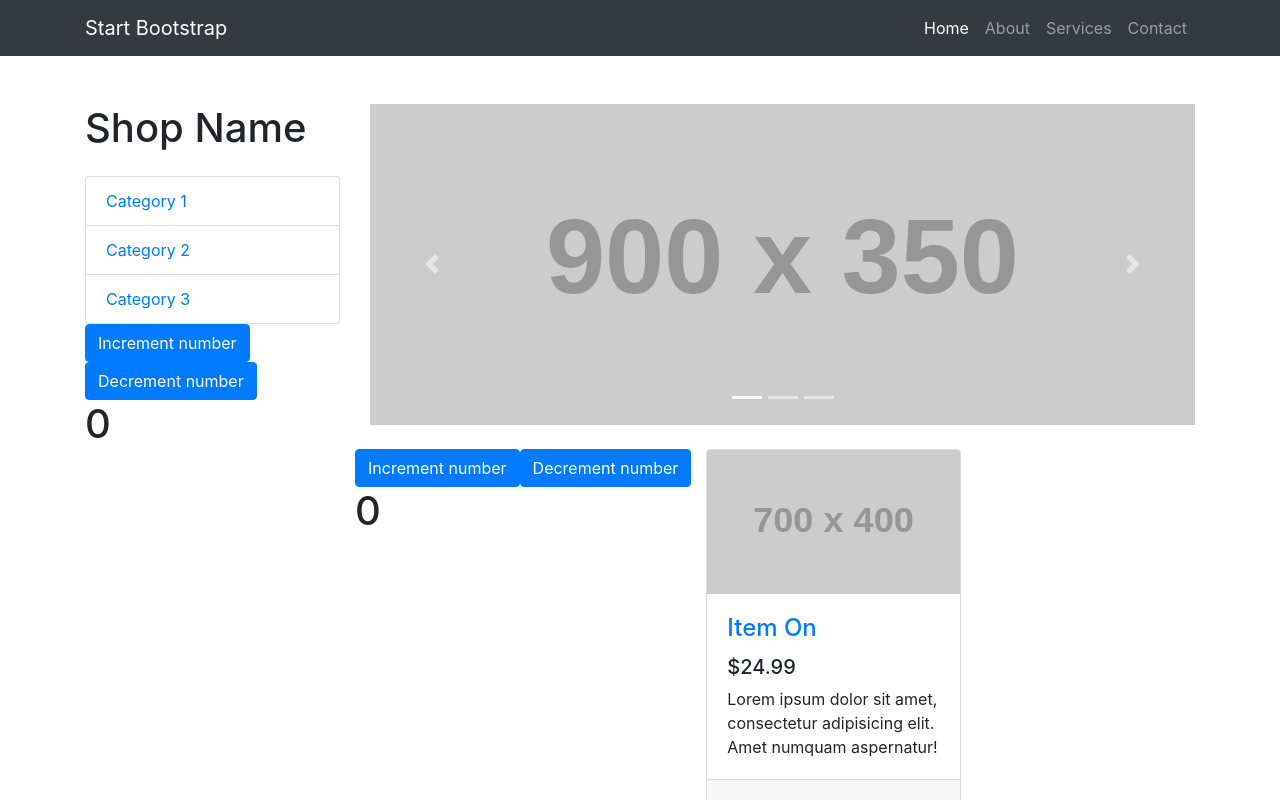
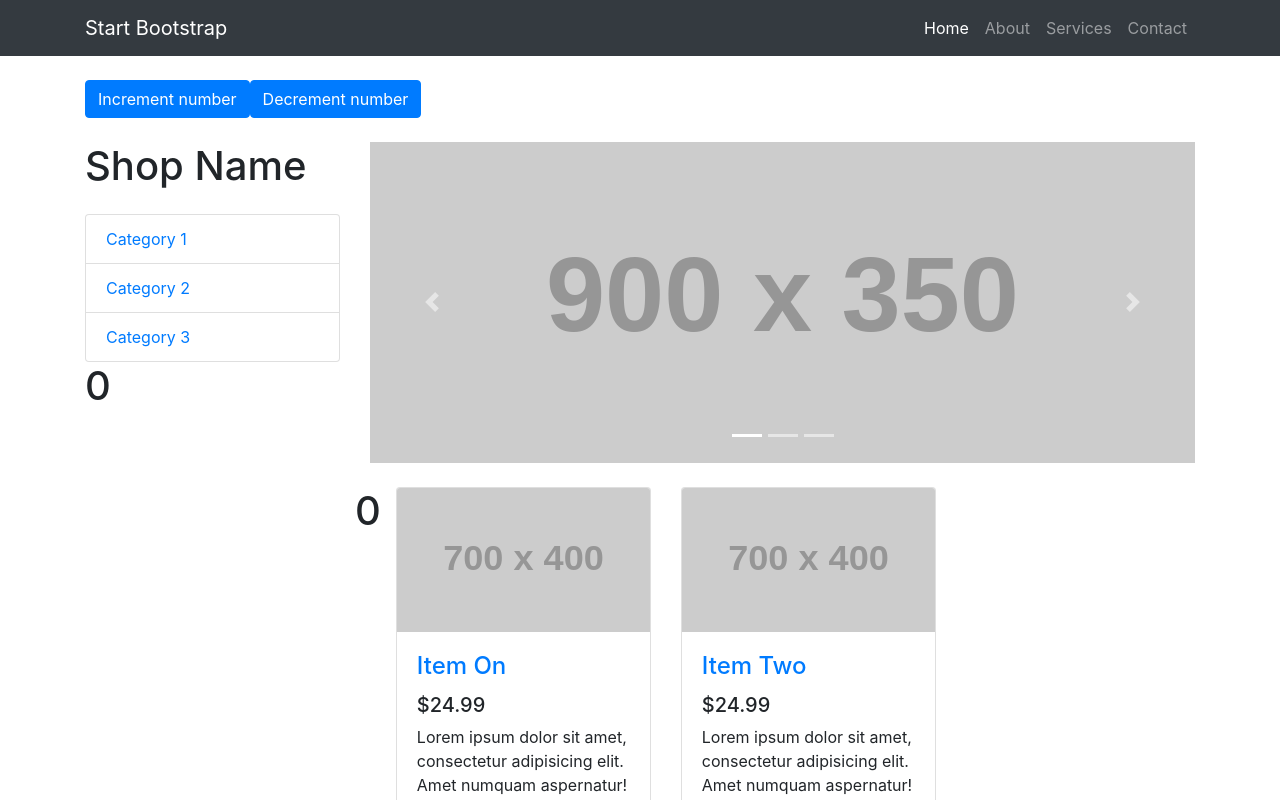
Before and after one commit to olliebrownlow/movie-app, a Next.js app: page / in a window 1280 px wide. Shown: the top 800 px of the page. Built offline with nearby package versions, Linux system fonts and the light colour scheme.

Commit message:
moves state to index.js and uses props to pass it to components

```diff
--- a/components/movieList.js
+++ b/components/movieList.js
@@ -1,50 +1,13 @@
 import React from 'react'
 
-
 class MovieList extends React.Component {
-  // state = {
-  //   count: 0
-  // }
-
-  constructor(props) {
-    super(props)
-
-    this.state = {
-      count: 0
-    }
-  }
-
-  increment = () => {
-    // const count = this.state.count
-    const { count } = this.state
-
-    // very bad, won't work:
-    // this.state.count = count + 1
-
-    this.setState({
-      count: count + 1
-    })
-  }
-
-  decrement = () => {
-
-    const { count } = this.state
-
-    this.setState({
-      count: count - 1
-    })
-  }
 
   render() {
     return (
       <>
         <div>
-          <button onClick={this.increment} className="btn btn-primary">Increment number</button>
-          <button onClick={this.decrement} className="btn btn-primary">Decrement number</button>
-
-          <h1>{this.state.count}</h1>
+          <h1>{this.props.count}</h1>
         </div>
-
         <div className="col-lg-4   col-md-6 mb-4">
           <div className="card h-100">
             <a href="#"><img className="card-img-top" src="http://placehold.it/700x400" alt="" /></a>
--- a/components/sidebar.js
+++ b/components/sidebar.js
@@ -1,17 +1,6 @@
 import { useState } from 'react'
 
-const Sidebar = () => {
-  const [ count, setCount ] = useState(0)
-
-  const increment = () => {
-    const newCount = count + 1
-    setCount(newCount)
-  }
-
-  const decrement = () => {
-    const newCount = count - 1
-    setCount(newCount)
-  }
+const Sidebar = (props) => {
 
   return (
     <div>
@@ -22,10 +11,8 @@ const Sidebar = () => {
         <a href="#" className="list-group-item">Category 3</a>
       </div>
       <div>
-        <button onClick={increment} className="btn btn-primary">Increment number</button>
-        <button onClick={decrement} className="btn btn-primary">Decrement number</button>
 
-        <h1>{count}</h1>
+        <h1>{props.count}</h1>
       </div>
     </div>
   )
--- a/pages/index.js
+++ b/pages/index.js
@@ -1,4 +1,5 @@
 import Head from 'next/head'
+import { useState } from 'react'
 import styles from '../styles/Home.module.css'
 import Navbar from '../components/navbar'
 import Sidebar from '../components/sidebar'
@@ -7,26 +8,41 @@ import MovieList from '../components/movieList.js'
 import Footer from '../components/footer.js'
 
 export default function Home() {
+
+  const [ count, setCount ] = useState(0)
+
+ const increment = () => {
+    const newCount = count + 1
+    setCount(newCount)
+  }
+
+  const decrement = () => {
+    const newCount = count - 1
+    setCount(newCount)
+  }
+
   return (
     <div>
       <Head>
-      <title>Home</title>
-      <link rel="stylesheet" href="https://stackpath.bootstrapcdn.com/bootstrap/4.3.1/css/bootstrap.min.css" integrity="sha384-ggOyR0iXCbMQv3Xipma34MD+dH/1fQ784/j6cY/iJTQUOhcWr7x9JvoRxT2MZw1T" crossOrigin="anonymous" />
-      <script src="https://code.jquery.com/jquery-3.3.1.slim.min.js" integrity="sha384-q8i/X+965DzO0rT7abK41JStQIAqVgRVzpbzo5smXKp4YfRvH+8abtTE1Pi6jizo" crossOrigin="anonymous"></script>
-      <script src="https://cdnjs.cloudflare.com/ajax/libs/popper.js/1.14.7/umd/popper.min.js" integrity="sha384-UO2eT0CpHqdSJQ6hJty5KVphtPhzWj9WO1clHTMGa3JDZwrnQq4sF86dIHNDz0W1" crossOrigin="anonymous"></script>
-      <script src="https://stackpath.bootstrapcdn.com/bootstrap/4.3.1/js/bootstrap.min.js" integrity="sha384-JjSmVgyd0p3pXB1rRibZUAYoIIy6OrQ6VrjIEaFf/nJGzIxFDsf4x0xIM+B07jRM" crossOrigin="anonymous"></script>
+        <title>Home</title>
+        <link rel="stylesheet" href="https://stackpath.bootstrapcdn.com/bootstrap/4.3.1/css/bootstrap.min.css" integrity="sha384-ggOyR0iXCbMQv3Xipma34MD+dH/1fQ784/j6cY/iJTQUOhcWr7x9JvoRxT2MZw1T" crossOrigin="anonymous" />
+        <script src="https://code.jquery.com/jquery-3.3.1.slim.min.js" integrity="sha384-q8i/X+965DzO0rT7abK41JStQIAqVgRVzpbzo5smXKp4YfRvH+8abtTE1Pi6jizo" crossOrigin="anonymous"></script>
+        <script src="https://cdnjs.cloudflare.com/ajax/libs/popper.js/1.14.7/umd/popper.min.js" integrity="sha384-UO2eT0CpHqdSJQ6hJty5KVphtPhzWj9WO1clHTMGa3JDZwrnQq4sF86dIHNDz0W1" crossOrigin="anonymous"></script>
+        <script src="https://stackpath.bootstrapcdn.com/bootstrap/4.3.1/js/bootstrap.min.js" integrity="sha384-JjSmVgyd0p3pXB1rRibZUAYoIIy6OrQ6VrjIEaFf/nJGzIxFDsf4x0xIM+B07jRM" crossOrigin="anonymous"></script>
     </Head>
     <Navbar />
     <div className="home-page">
       <div className="container">
+        <button onClick={increment} className="btn btn-primary">Increment number</button>
+        <button onClick={decrement} className="btn btn-primary">Decrement number</button>
         <div className="row">
           <div className="col-lg-3">
-            <Sidebar />
+            <Sidebar count={count} />
           </div>
           <div className="col-lg-9">
             <Carousel />
             <div className="row">
-              <MovieList />
+              <MovieList count={count} />
             </div>
           </div>
         </div>
```
